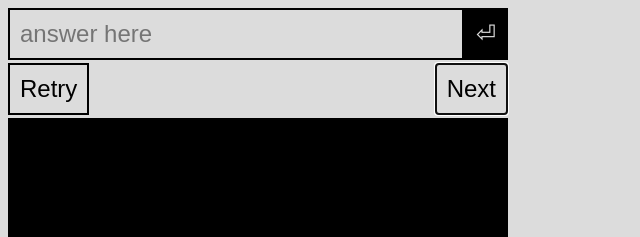
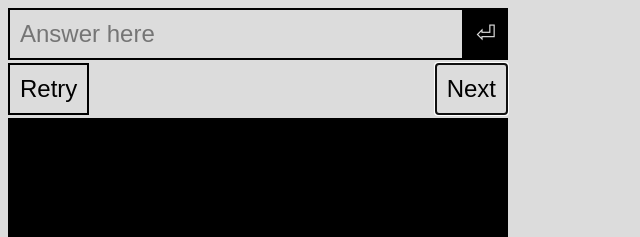
Before and after one commit to martiansnoop/fingerspelling, a plain HTML site: page index.html in a window 1280 px wide. Shown: the top 237 px of the page, 0-640 px from the left. Drawn offline with Linux system fonts and the light colour scheme.

Commit message:
Capitalize a "answer" in input placeholder

```diff
--- a/index.html
+++ b/index.html
@@ -18,7 +18,7 @@
                        type="text"
                        autocomplete="off"
                        autocapitalize="off"
-                       placeholder="answer here"
+                       placeholder="Answer here"
                        disabled />
                 <button id="submit-answer" type="submit" class="submit-answer" name="submit-answer" disabled>⏎</button>
             </form>
```
